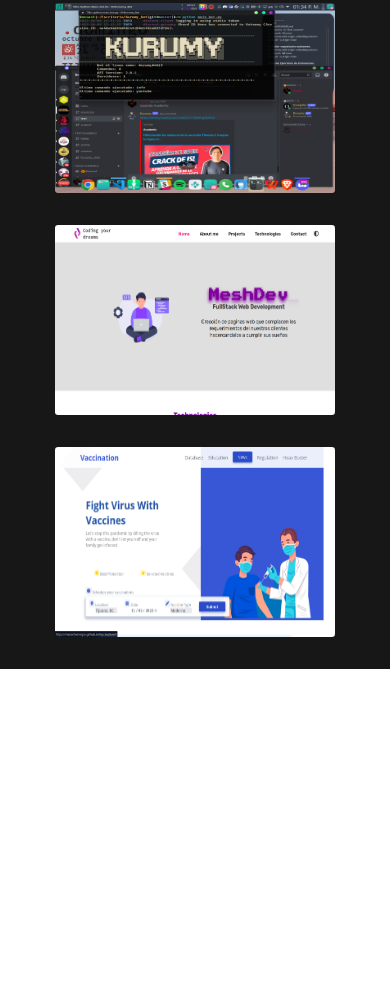
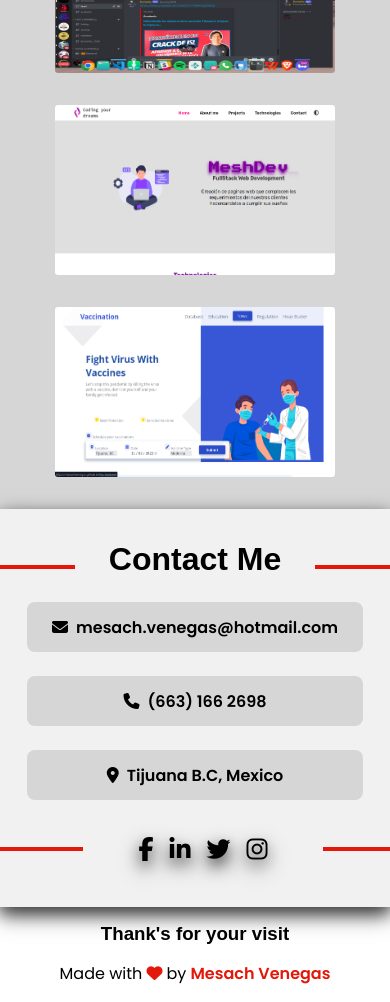
Before and after one commit to MesachVenegas/Portfolio-2, a plain HTML site: page index.html in a window 390 px wide. Shown: the part 6435-7437 px from the top of the page. Before the commit the page ends 7104 px from the top, so only its background shows below. Drawn offline with Linux system fonts and the light colour scheme; a web font is replaced by a local one.

Commit message:
add: foot & finish mobile view

```diff
--- a/Css/style.css
+++ b/Css/style.css
@@ -7,7 +7,7 @@
     --subtitle_font: 'Encode Sans SC', sans-serif;
     --body__font: 'Poppins', sans-serif;
     --body__color: #F1F1F1;
-    --container__color: rgb(230, 230, 230);
+    --container__color: rgb(214, 214, 214);
     --text__color: rgb(0, 0, 0);
     --first__color: rgb(227, 23, 10);
     --hover__color: rgb(223, 32, 32);
@@ -430,7 +430,7 @@ section{
 .gallery__item{
     position: relative;
     width: 280px;
-    height: 190px;
+    height: 170px;
     align-items: center;
     overflow: hidden;
     border-radius: .2rem;
@@ -500,3 +500,110 @@ section{
     bottom: 0;
     left: 0;
 }
+
+/********** Contact Section **********/
+.contact{
+    flex-direction: column;
+    justify-content: center;
+    align-items: center;
+    position: relative;
+    padding: 2rem 0;
+    background-color: var(--body__color);
+    box-shadow: var(--container__shadow);
+}
+
+.contact__container{
+    display: flex;
+    justify-content: center;
+    align-items: center;
+    flex-wrap: wrap;
+    gap: 2rem;
+    width: 100%;
+    padding: .5rem;
+}
+
+.contact__title{
+    text-align: center;
+    width: 240px;
+    position: relative;
+    background-color: var(--body__color);
+    z-index: 20;
+}
+
+.link__container{
+    display: flex;
+    justify-content: center;
+    align-items: center;
+    width: 100%;
+    flex-direction: column;
+    gap: 1.5rem;
+}
+
+.contact__link{
+    display: flex;
+    justify-content: center;
+    align-items: center;
+    text-decoration: none;
+    width: 90%;
+    height: 50px;
+    gap: .5rem;
+    font-weight: bold;
+    color: var(--text__color);
+    border-radius: .5rem;
+    background-color: var(--container__color);
+    transition: all .5s ease-in;
+}
+
+.contact__link:hover{
+    color: var(--first__color);
+    box-shadow: var(--container__shadow);
+}
+
+.separator{
+    position: absolute;
+    width: 100%;
+    height: 4px;
+    background-color: var(--first__color);
+}
+
+.up{
+    top: 3.5rem;
+}
+
+.down{
+    bottom: 3.5rem;
+}
+
+.contact__list{
+    justify-content: center;
+    align-content: center;
+    position: relative;
+    width: 240px;
+    background-color: var(--body__color);
+    z-index: 20;
+}
+
+.social__item__contact{
+    list-style: none;
+    text-shadow: var(--container__shadow);
+    transition: all .5s ease-in;
+}
+
+.social__item__contact:hover{
+    color: var(--first__color);
+}
+
+.foot{
+    display: flex;
+    flex-direction: column;
+    justify-content: center;
+    gap: 1rem;
+    padding: 1rem;
+    align-items: center;
+    width: 100%;
+}
+
+.foot__heart, .foot__dev{
+    color: var(--first__color);
+    font-weight: bold;
+}
--- a/index.html
+++ b/index.html
@@ -11,7 +11,7 @@
     <title>Mesach Venegas | Developer</title>
     <link rel="shortcut icon" href="./Assets/Logos/Logo_personal.png" type="image/x-icon">
 </head>
-<body class="body dark">
+<body class="body">
     <header class="header">
         <nav class="nav">
             <div class="nav__brand">
@@ -240,6 +240,36 @@
         </div>
     </section>
 
+    <section class="contact" id="contact">
+        <h2 class="contact__title">Contact Me</h2>
+        <div class="separator up"></div>
+        <div class="contact__container">
+            <div class="link__container">
+                <a class="contact__link" href="mailto: mesach.venegas@hotmail.com">
+                    <i class="fa-solid fa-envelope"></i> mesach.venegas@hotmail.com
+                </a>
+                <a class="contact__link" href="tel:6631662698">
+                    <i class="fa-solid fa-phone"></i> (663) 166 2698
+                </a>
+                <a class="contact__link" href="#">
+                    <i class="fa-sharp fa-solid fa-location-dot"></i> Tijuana B.C, Mexico
+                </a>
+            </div>
+            <ul class="social__list contact__list">
+                <li class="social__item__contact"><i class="fa-brands fa-facebook-f"></i></li>
+                <li class="social__item__contact"><i class="fa-brands fa-linkedin-in"></i></li>
+                <li class="social__item__contact"><i class="fa-brands fa-twitter"></i></li>
+                <li class="social__item__contact"><i class="fa-brands fa-instagram"></i></li>
+            </ul>
+        </div>
+        <div class="separator down"></div>
+    </section>
+
+    <footer class="foot">
+        <h3>Thank's for your visit</h3>
+        <p>Made with <span class="foot__heart"><i class="fa-solid fa-heart"></i> </span> by <span class="foot__dev">Mesach Venegas</span></p>
+    </footer>
+
     <script src="./Js/main.js"></script>
 </body>
 </html>
```
